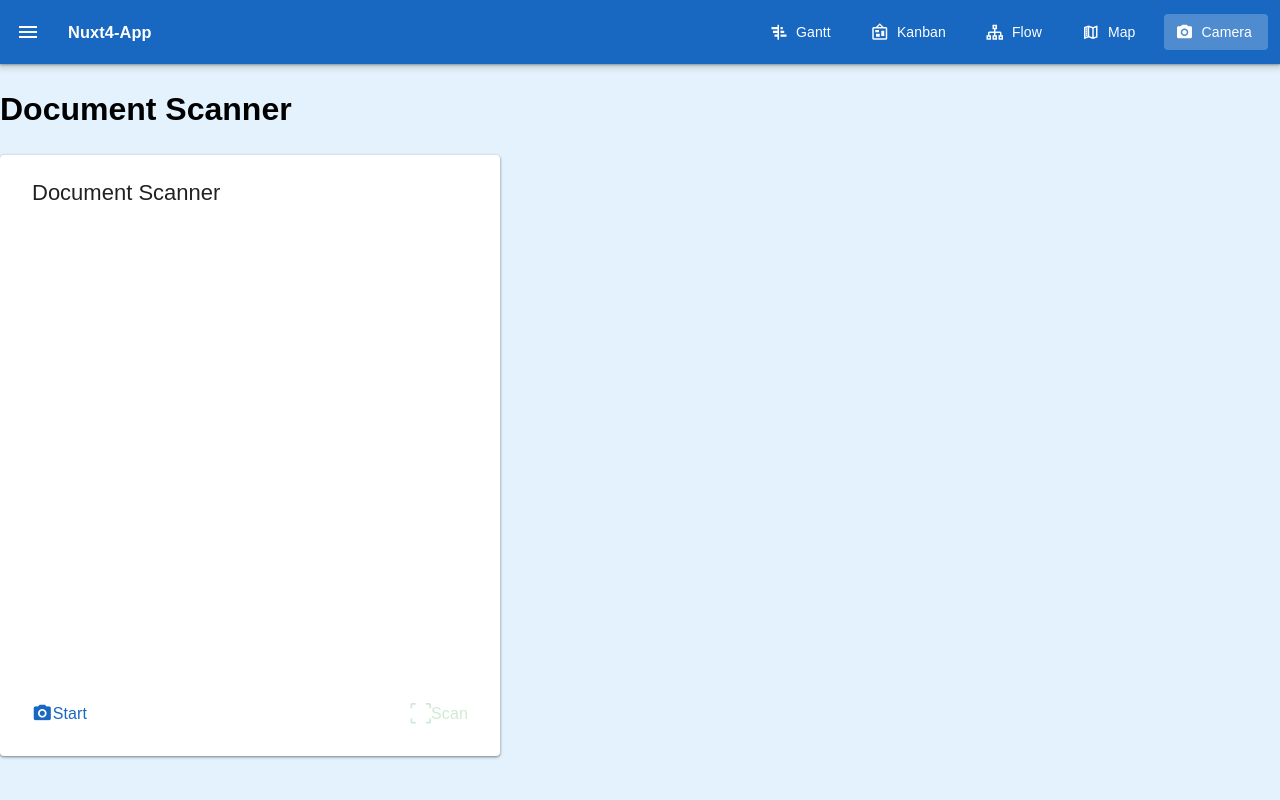
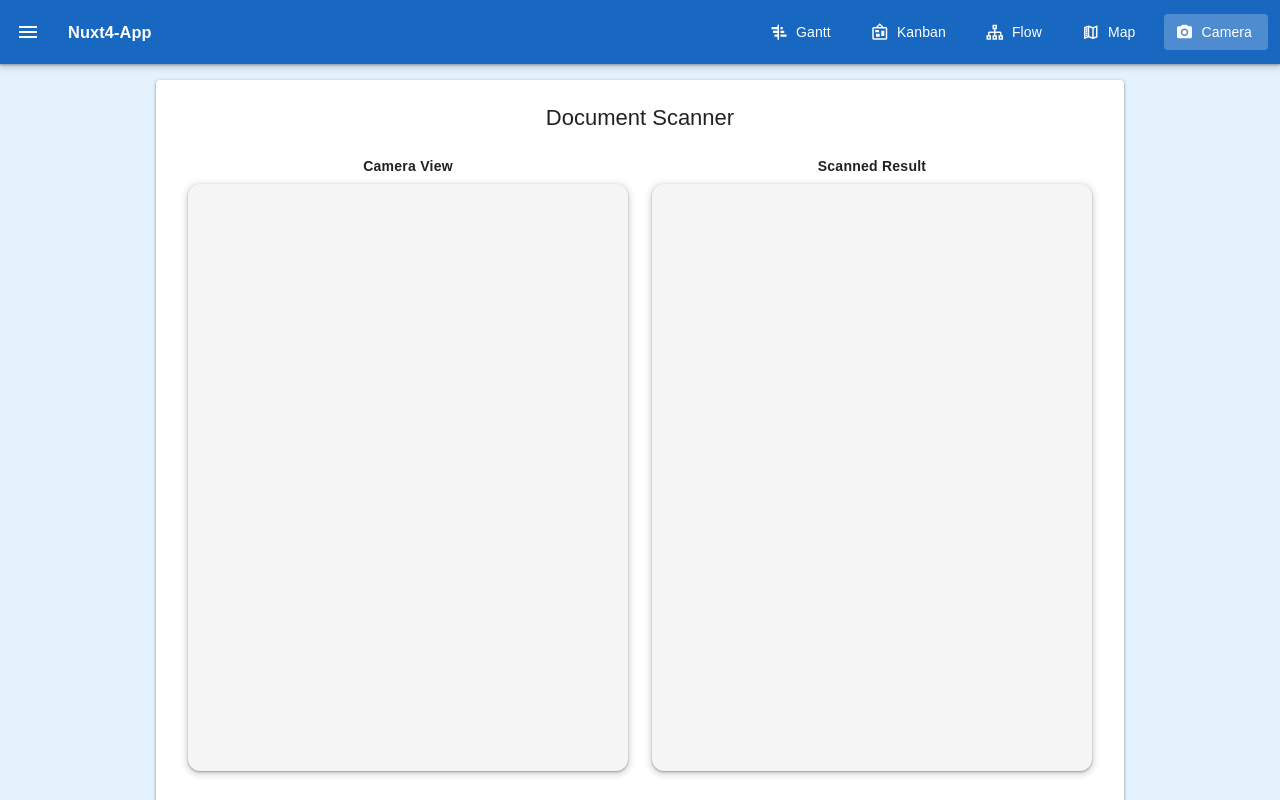
Before and after one commit to ayay459547/nuxt4-app, a Nuxt app: page /camera in a window 1280 px wide. Built offline with nearby package versions, Linux system fonts and the light colour scheme.

Commit message:
feat: RWD

```diff
--- a/app/components/Scanner.vue
+++ b/app/components/Scanner.vue
@@ -1,46 +1,37 @@
-<template>
-  <v-card class="pa-4" max-width="500">
-    <v-card-title>Document Scanner</v-card-title>
-
-    <v-card-text>
-      <video ref="video" autoplay playsinline class="video" />
-
-      <canvas ref="canvas" class="d-none" />
-      <canvas ref="outputCanvas" class="output mt-4" />
-    </v-card-text>
-
-    <v-card-actions class="d-flex justify-space-between">
-      <v-btn color="primary" @click="toggleCamera">
-        <v-icon left>{{ stream ? 'mdi-camera-off' : 'mdi-camera' }}</v-icon>
-        {{ stream ? 'Stop' : 'Start' }}
-      </v-btn>
-
-      <v-btn color="success" :disabled="!stream" @click="capture">
-        <v-icon left>mdi-scan-helper</v-icon>
-        Scan
-      </v-btn>
-    </v-card-actions>
-  </v-card>
-</template>
-
 <script setup lang="ts">
+import type { CV } from '@techstark/opencv-js'
+import { onUnmounted, ref } from 'vue'
 import { useOpenCV } from '~/composables/useOpenCV'
 import { detectDocumentContour, warpDocument } from '~/utils/cvHelpers'
+
+const messages = ref<any[]>([])
+const addMessage = (text: string, color: string = 'error') => {
+  messages.value.push({
+    text,
+    color,
+    onDismiss() {}
+  })
+}
 
 const video = ref<HTMLVideoElement | null>(null)
 const canvas = ref<HTMLCanvasElement | null>(null)
 const outputCanvas = ref<HTMLCanvasElement | null>(null)
 
 const stream = ref<MediaStream | null>(null)
-const cv = ref<any>(null)
+const cv = ref<CV | null>(null)
 
 const startCamera = async () => {
+  try {
     stream.value = await navigator.mediaDevices.getUserMedia({
       video: { facingMode: 'environment' }
     })
     if (video.value) video.value.srcObject = stream.value
 
     if (!cv.value) cv.value = await useOpenCV()
+  } catch (error) {
+    console.error('Error accessing camera:', error)
+    addMessage('無法存取相機，請確認權限設定。')
+  }
 }
 
 const stopCamera = () => {
@@ -57,7 +48,15 @@ const toggleCamera = async () => {
 
 // ⚡ 只在按下 Scan 才運算
 const capture = async () => {
-  if (!video.value || !canvas.value || !cv.value) return
+  console.log({
+    cv: cv.value,
+    canvas: canvas.value,
+    video: video.value
+  })
+  if (!video.value || !canvas.value || !cv.value) {
+    addMessage('掃描失敗')
+    return
+  }
 
   const ctx = canvas.value.getContext('2d')!
 
@@ -73,15 +72,19 @@ const capture = async () => {
   const contour = detectDocumentContour(cv.value, src)
 
   if (!contour) {
-    alert('找不到文件')
+    addMessage('找不到文件邊緣，請將文件對齊於背景並保持光線明亮。')
     src.delete()
     return
   }
+  addMessage('掃描成功', 'success')
 
   const points = contour.data32S
   const warped = warpDocument(cv.value, src, points, 500, 700)
+  if (outputCanvas.value) {
     cv.value.imshow(outputCanvas.value, warped)
+  }
 
+  // 釋放記憶體
   src.delete()
   warped.delete()
   contour.delete()
@@ -92,13 +95,55 @@ onUnmounted(() => {
 })
 </script>
 
+<template>
+  <v-container>
+    <v-card class="pa-4 mx-auto" max-width="1000">
+      <v-card-title class="text-center text-h5 mb-4"> Document Scanner </v-card-title>
+
+      <v-card-text>
+        <v-row>
+          <v-col cols="12" md="6" class="d-flex flex-column align-center">
+            <div class="text-subtitle-1 mb-2 font-weight-bold">Camera View</div>
+            <video ref="video" autoplay playsinline class="video elevation-2" />
+          </v-col>
+
+          <v-col cols="12" md="6" class="d-flex flex-column align-center">
+            <div class="text-subtitle-1 mb-2 font-weight-bold">Scanned Result</div>
+
+            <canvas ref="canvas" class="d-none" />
+
+            <canvas ref="outputCanvas" class="output elevation-2" />
+          </v-col>
+        </v-row>
+      </v-card-text>
+
+      <v-divider class="my-4" />
+
+      <v-card-actions class="ffy-center ga-4">
+        <v-btn variant="outlined" :color="stream ? 'error' : 'primary'" @click="toggleCamera">
+          <v-icon left class="mr-2">{{ stream ? 'mdi-camera-off' : 'mdi-camera' }}</v-icon>
+          {{ stream ? 'Stop Camera' : 'Start Camera' }}
+        </v-btn>
+
+        <v-btn variant="outlined" color="success" :disabled="!stream" @click="capture">
+          <v-icon left class="mr-2">mdi-scan-helper</v-icon>
+          Scan Document
+        </v-btn>
+      </v-card-actions>
+    </v-card>
+
+    <v-snackbar-queue v-model="messages" :total-visible="5" closable />
+  </v-container>
+</template>
+
 <style scoped>
-.video {
-  width: 100%;
-  border-radius: 12px;
-}
-
+.video,
 .output {
   width: 100%;
+  max-width: 450px; /* 限制單邊最大寬度，避免在大螢幕上過度放大 */
+  aspect-ratio: 3/4; /* 保持一致的視覺比例 */
+  object-fit: cover;
+  border-radius: 12px;
+  background-color: #f5f5f5; /* 未啟動相機時的佔位底色 */
 }
 </style>
--- a/app/pages/camera/index.vue
+++ b/app/pages/camera/index.vue
@@ -4,8 +4,6 @@ import Scanner from '~/components/Scanner.vue'
 
 <template>
   <div>
-    <h1>Document Scanner</h1>
-
     <ClientOnly>
       <Scanner />
     </ClientOnly>
--- a/app/utils/cvHelpers.ts
+++ b/app/utils/cvHelpers.ts
@@ -1,4 +1,6 @@
-export const detectDocumentContour = (cv: any, src: any) => {
+import type { CV } from '@techstark/opencv-js'
+
+export const detectDocumentContour = (cv: CV, src: any) => {
   const gray = new cv.Mat()
   const edges = new cv.Mat()
   const contours = new cv.MatVector()
```
Lines whose indentation alone changed are shown as unchanged.
